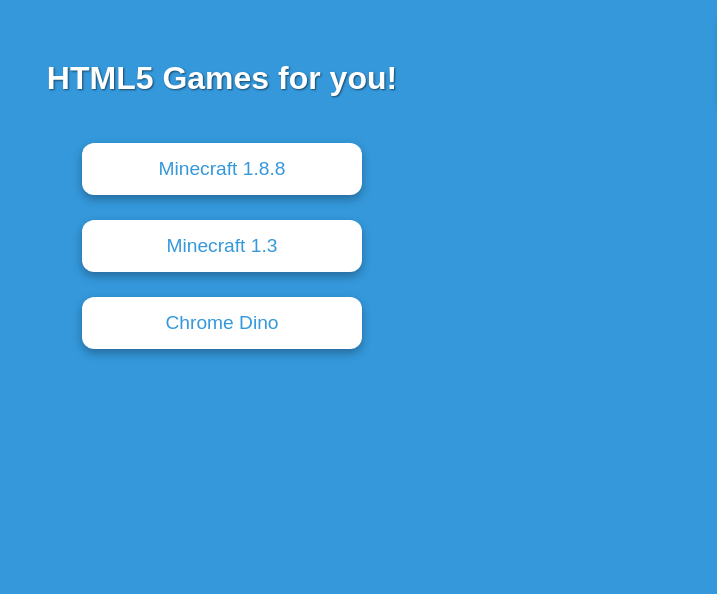
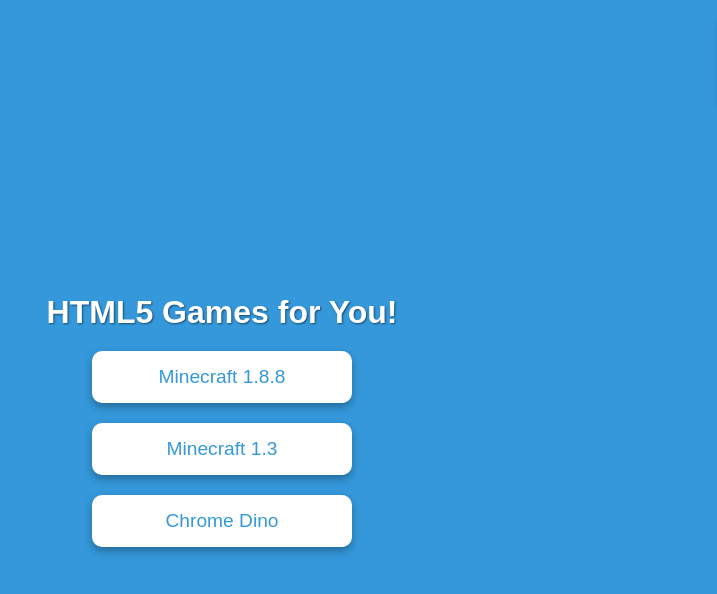
Before and after one commit to KrnlScriptMakerTryer/html5BETA, a plain HTML site: page index.html in a window 1280 px wide. Shown: the full height of the page, 418-1135 px from the left. Drawn offline with Linux system fonts and the light colour scheme.

Commit message:
Update index.html

```diff
--- a/index.html
+++ b/index.html
@@ -2,21 +2,22 @@
 <html lang="en">
 <head>
   <meta charset="UTF-8" />
-  <meta name="viewport" content="width=device-width, initial-scale=1.0"/>
-  <title>HTML5 Games for You</title>
+  <meta name="viewport" content="width=device-width, initial-scale=1" />
+  <title>HTML5 Games Hub</title>
   <style>
     body {
       margin: 0;
       background: #3498db;
-      height: 100vh;
       font-family: Arial, sans-serif;
       color: white;
       display: flex;
       flex-direction: column;
       align-items: center;
+      justify-content: center;
+      height: 100vh;
+      position: relative;
+      gap: 20px;
       padding: 20px;
-      gap: 25px;
-      position: relative;
     }
     img.logo {
       position: absolute;
@@ -24,27 +25,26 @@
       right: 20px;
       width: 120px;
       border-radius: 8px;
-      box-shadow: 0 0 8px rgba(0, 0, 0, 0.5);
+      box-shadow: 0 0 8px rgba(0,0,0,0.5);
     }
     h1 {
-      margin-top: 40px;
+      margin: 0;
       font-size: 2em;
-      font-weight: bold;
-      text-shadow: 1px 1px 2px #00000088;
+      text-shadow: 1px 1px 2px rgba(0,0,0,0.5);
       user-select: none;
     }
     button {
       background: white;
       color: #3498db;
       border: none;
-      padding: 15px 50px;
+      padding: 15px 40px;
       font-size: 1.2em;
-      border-radius: 12px;
+      border-radius: 10px;
+      width: 260px;
       cursor: pointer;
-      box-shadow: 0 4px 10px rgba(0, 0, 0, 0.3);
+      box-shadow: 0 4px 8px rgba(0,0,0,0.3);
+      transition: background 0.3s ease;
       user-select: none;
-      transition: 0.3s;
-      width: 280px;
     }
     button:hover {
       background: #2980b9;
@@ -55,50 +55,40 @@
 <body>
 
   <img class="logo" src="https://i.imgur.com/GSJbXh5.png" alt="Logo" />
-  <h1>HTML5 Games for you!</h1>
+  <h1>HTML5 Games for You!</h1>
 
   <button onclick="launchBlank('https://eaglercraftonline.bitbucket.io/go/minecraft-1.8.8/')">
     Minecraft 1.8.8
   </button>
-
   <button onclick="launchBlank('https://eaglercraftonline.bitbucket.io/go/minecraft-1.3/')">
     Minecraft 1.3
   </button>
-
-  <button onclick="launchBlank('https://binbashbanana.github.io/gfiles/gfiles/html5/chromedino/')">
-    Chrome Dino
-  </button>
+  <button onclick="launchBlankDino()">Chrome Dino</button>
 
   <script>
     function launchBlank(url) {
       const win = window.open('about:blank');
-      if (!win) {
-        alert('Popup blocked! Please allow popups for this site.');
-        return;
-      }
+      if (!win) return alert('Pop‑ups blocked!');
       win.document.write(`
         <!DOCTYPE html>
-        <html>
-          <head>
-            <title>Game</title>
-            <style>
-              html, body {
-                margin: 0;
-                height: 100%;
-                overflow: hidden;
-              }
-              iframe {
-                width: 100vw;
-                height: 100vh;
-                border: none;
-              }
-            </style>
-          </head>
-          <body>
-            <iframe src="${url}" allowfullscreen></iframe>
-          </body>
-        </html>
+        <html style="margin:0;height:100%;">
+        <head><title>Game</title>
+        <style>html,body{margin:0;height:100%;overflow:hidden;}iframe{width:100vw;height:100vh;border:none;}</style>
+        </head><body>
+        <iframe src="${url}" allowfullscreen></iframe>
+        </body></html>
       `);
+      win.document.close();
+    }
+
+    async function launchBlankDino() {
+      // embed the lightweight Dino version
+      const dinoHtml = await fetch('https://codingwith-adam.github.io/dino-game/index.html')
+        .then(r=>r.text()).catch(e=>null);
+      if (!dinoHtml) return alert('Failed to load Dino.');
+      const win = window.open('about:blank');
+      if (!win) return alert('Pop‑ups blocked!');
+      win.document.write(dinoHtml);
       win.document.close();
     }
   </script>
```
